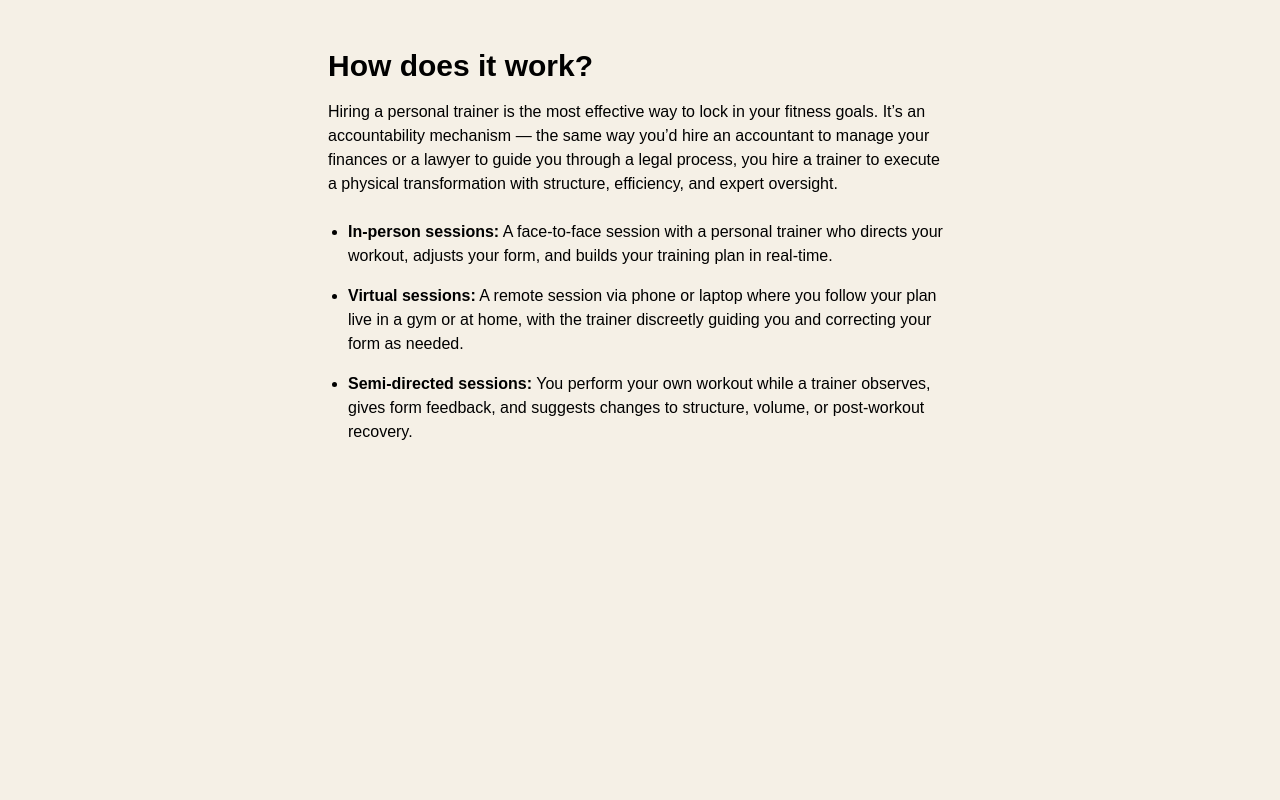
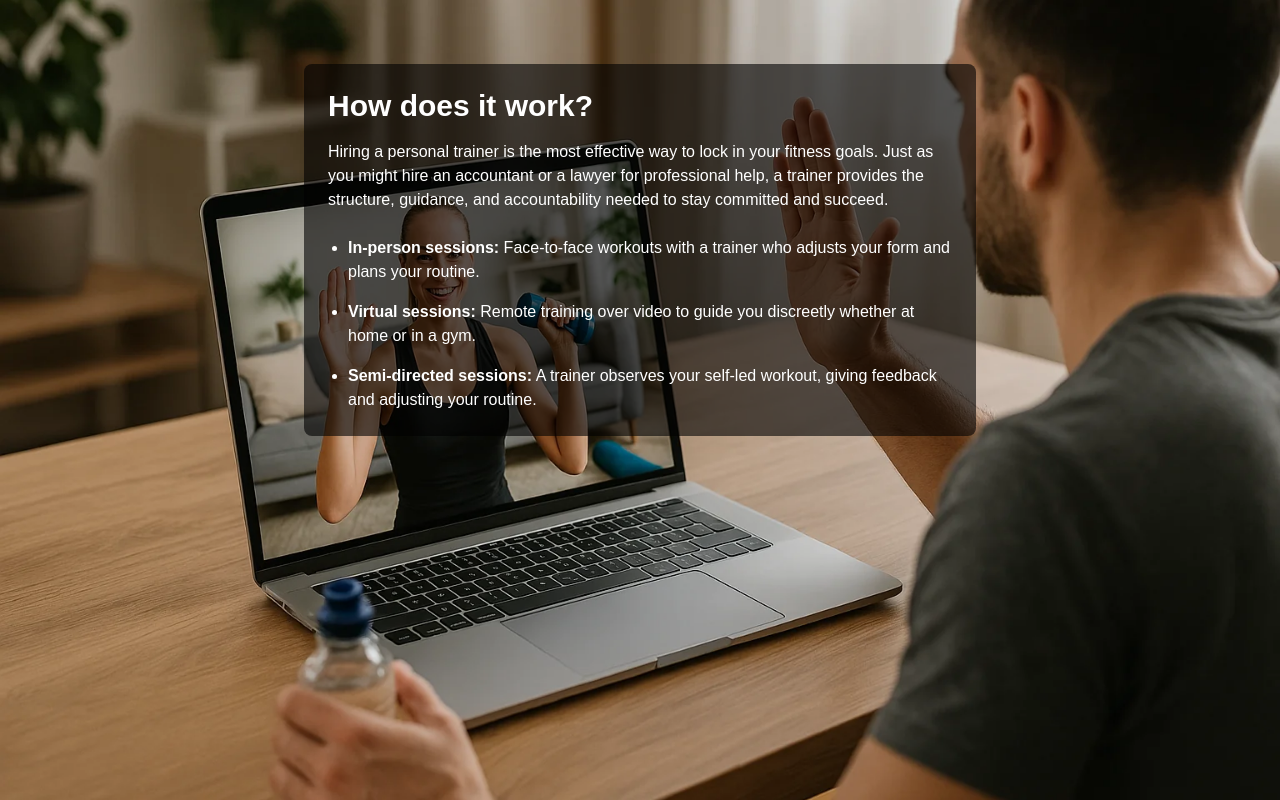
Before and after one commit to steventunc-git/torontotoptraining, a React (Vite) app: page /personal-training in a window 1280 px wide. Built offline with nearby package versions, Linux system fonts and the light colour scheme.

Commit message:
Fix Personal Training page to show background image and white overlay text

```diff
--- a/src/pages/PersonalTraining.jsx
+++ b/src/pages/PersonalTraining.jsx
@@ -2,23 +2,37 @@ import React from 'react'
 
 const PersonalTraining = () => {
   return (
-    <div className="max-w-2xl mx-auto px-6 py-12 text-left">
+    <section
+      style={{
+        backgroundImage: 'url("/assets/personal_training.webp")',
+        backgroundSize: 'cover',
+        backgroundPosition: 'center',
+        backgroundRepeat: 'no-repeat',
+        minHeight: '100vh',
+        color: 'white',
+        padding: '4rem 1rem'
+      }}
+    >
+      <div className="max-w-2xl mx-auto text-left bg-black bg-opacity-60 p-6 rounded-lg">
         <h1 className="text-3xl font-bold mb-4">How does it work?</h1>
         <p className="mb-6">
-        Hiring a personal trainer is the most effective way to lock in your fitness goals. It’s an accountability mechanism — the same way you’d hire an accountant to manage your finances or a lawyer to guide you through a legal process, you hire a trainer to execute a physical transformation with structure, efficiency, and expert oversight.
+          Hiring a personal trainer is the most effective way to lock in your fitness goals.
+          Just as you might hire an accountant or a lawyer for professional help, a trainer provides the structure,
+          guidance, and accountability needed to stay committed and succeed.
         </p>
         <ul className="list-disc pl-5 space-y-4 text-base">
           <li>
-          <strong>In-person sessions:</strong> A face-to-face session with a personal trainer who directs your workout, adjusts your form, and builds your training plan in real-time.
+            <strong>In-person sessions:</strong> Face-to-face workouts with a trainer who adjusts your form and plans your routine.
           </li>
           <li>
-          <strong>Virtual sessions:</strong> A remote session via phone or laptop where you follow your plan live in a gym or at home, with the trainer discreetly guiding you and correcting your form as needed.
+            <strong>Virtual sessions:</strong> Remote training over video to guide you discreetly whether at home or in a gym.
           </li>
           <li>
-          <strong>Semi-directed sessions:</strong> You perform your own workout while a trainer observes, gives form feedback, and suggests changes to structure, volume, or post-workout recovery.
+            <strong>Semi-directed sessions:</strong> A trainer observes your self-led workout, giving feedback and adjusting your routine.
           </li>
         </ul>
       </div>
+    </section>
   )
 }
 
```
Lines whose indentation alone changed are shown as unchanged.
